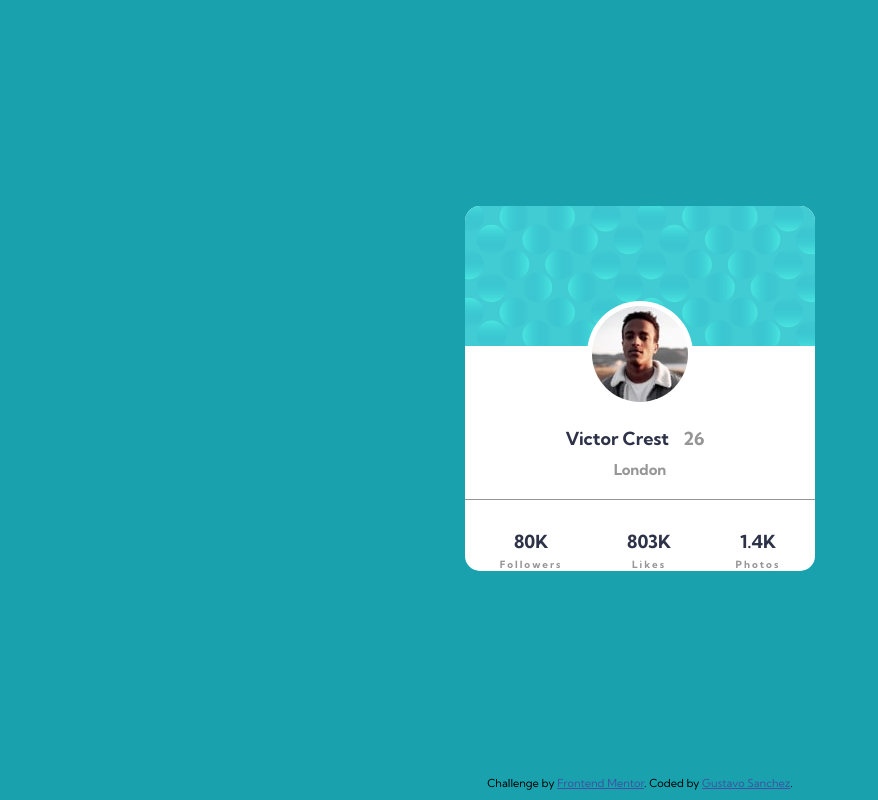
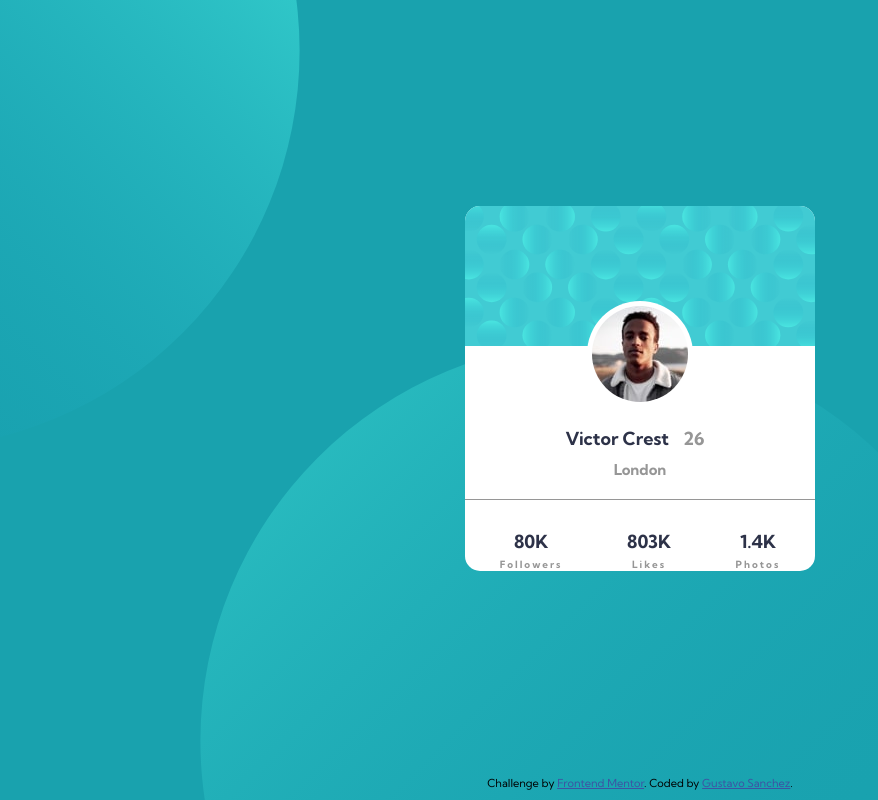
Before and after one commit to gusanchedev/frontend-mentor-profile-card-component, a plain HTML site: page index.html in a window 1280 px wide. Shown: the whole page, without its empty margins (0-878 px from the left). Drawn offline with Linux system fonts and the light colour scheme.

Commit message:
Add CSS for multiples backgound images

```diff
--- a/css/mobile.css
+++ b/css/mobile.css
@@ -7,11 +7,17 @@
 * {
   margin: 0;
   padding: 0;
+  box-sizing: border-box;
 }
 body {
   font-size: 18px;
   font-family: "Kumbh Sans", sans-serif;
   background-color: var(--dark-cyan);
+  background-image: url("../images/bg-pattern-top.svg"),
+    url("../images/bg-pattern-bottom.svg");
+  background-size: 100vh 100vh;
+  background-position: top -350px left -500px, bottom -350px left 200px;
+  background-repeat: no-repeat;
 }
 main {
   width: 100vw;
```
